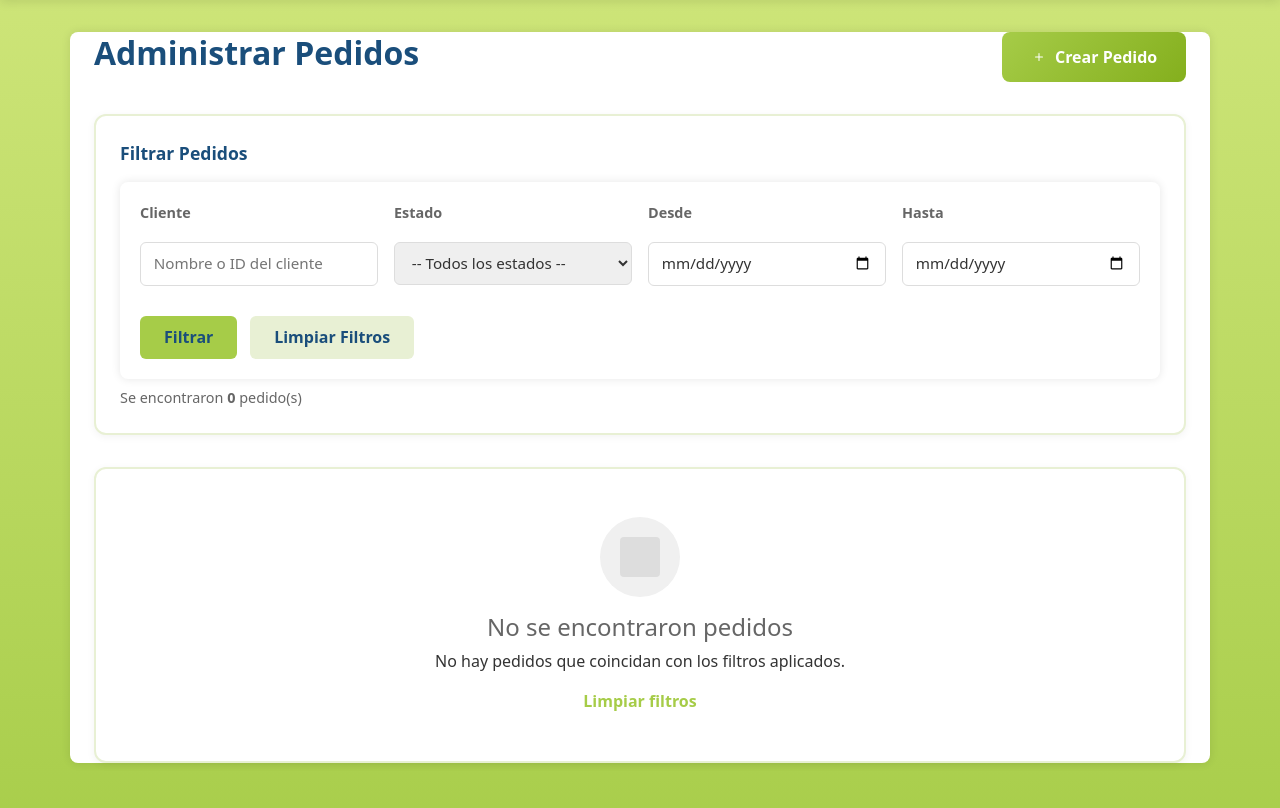
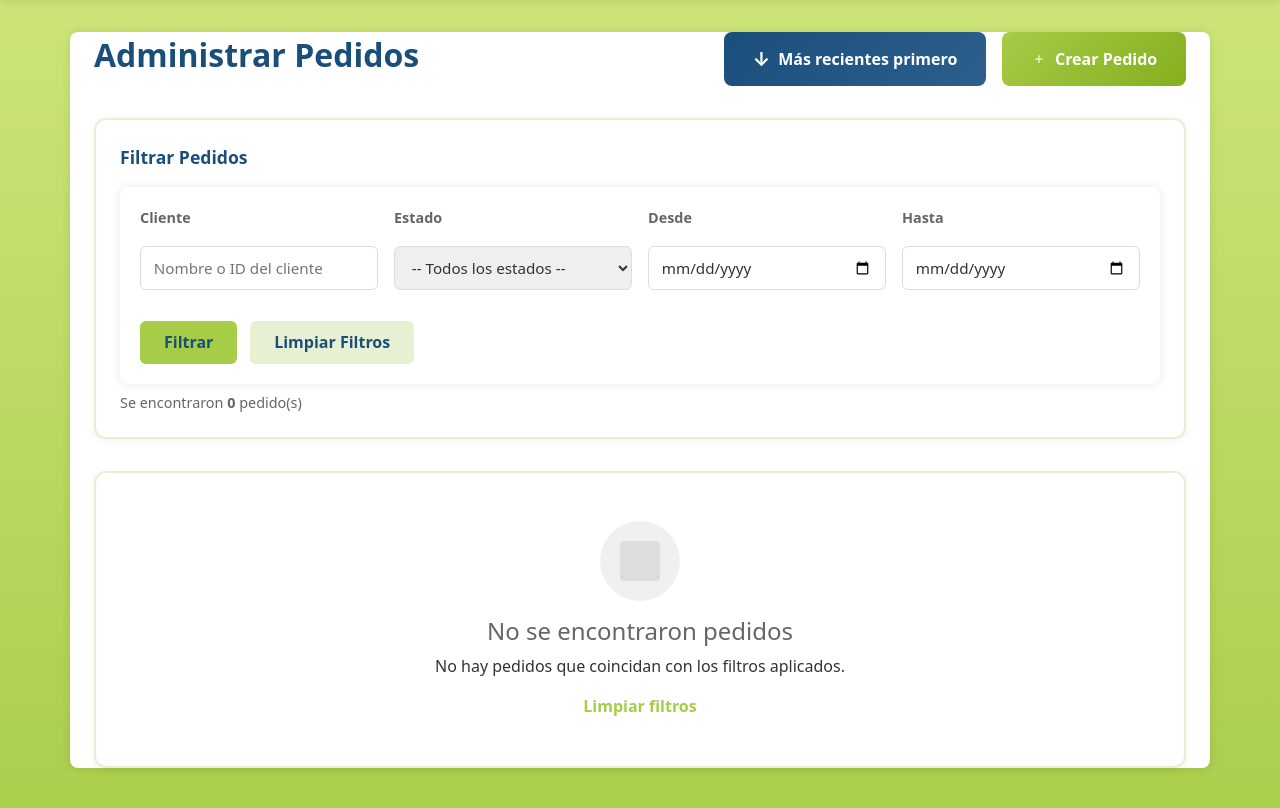
Before and after one commit to Fabianxxo27/La-Lavanderia, a Flask app: template templates/pedidos.html in a window 1280 px wide. Shown: the part 93-901 px from the top of the page. Run offline with Flask 3, Linux system fonts and the light colour scheme; the template is opened without the code that fills it, so the values that code supplies are empty; some libraries are stand-ins or nearby versions.

Commit message:
Agregar botón de ordenamiento en pedidos (más recientes/más antiguos)

```diff
--- a/app.py
+++ b/app.py
@@ -718,6 +718,7 @@ def pedidos():
     estado_filter = request.args.get('estado', '').strip()
     fecha_desde = request.args.get('desde', '').strip()
     fecha_hasta = request.args.get('hasta', '').strip()
+    orden = request.args.get('orden', 'desc').strip().lower()  # 'asc' o 'desc'
 
     # Construir query base
     query = """
@@ -749,7 +750,11 @@ def pedidos():
         query += " AND DATE(p.fecha_ingreso) <= :hasta"
         params['hasta'] = fecha_hasta
 
-    query += " ORDER BY p.id_pedido ASC"
+    # Agregar orden (último a primero o primero a último)
+    if orden == 'asc':
+        query += " ORDER BY p.id_pedido ASC"
+    else:
+        query += " ORDER BY p.id_pedido DESC"
 
     pedidos = run_query(query, params, fetchall=True)
 
@@ -765,7 +770,8 @@ def pedidos():
                          estado_filter=estado_filter,
                          fecha_desde=fecha_desde,
                          fecha_hasta=fecha_hasta,
-                         estados=estados)
+                         estados=estados,
+                         orden=orden)
 
 
 # -----------------------------------------------
--- a/templates/pedidos.html
+++ b/templates/pedidos.html
@@ -230,6 +230,27 @@
     box-shadow: 0 4px 12px rgba(166, 204, 72, 0.3);
   }
 
+  .btn-orden {
+    background: linear-gradient(135deg, #1a4e7b 0%, #2d5f8d 100%) !important;
+    color: white !important;
+    padding: 0.8rem 1.8rem;
+    border: none;
+    border-radius: 8px;
+    font-weight: 700;
+    text-decoration: none;
+    transition: all 0.2s ease;
+    display: inline-flex;
+    align-items: center;
+    gap: 0.5rem;
+    cursor: pointer;
+  }
+
+  .btn-orden:hover {
+    background: linear-gradient(135deg, #0d1d2a 0%, #1a4e7b 100%) !important;
+    transform: translateY(-2px);
+    box-shadow: 0 4px 12px rgba(26, 78, 123, 0.3);
+  }
+
   .empty-state {
     text-align: center;
     padding: 3rem;
@@ -288,6 +309,16 @@
 
 <div class="header-section">
   <h2 style="color: #1a4e7b; font-weight: 800;">Administrar Pedidos</h2>
+  <div style="display: flex; gap: 1rem; flex-wrap: wrap;">
+    {% set nuevo_orden = 'asc' if orden == 'desc' else 'desc' %}
+    {% set icono_orden = '↑' if orden == 'asc' else '↓' %}
+    {% set texto_orden = 'Más antiguos primero' if orden == 'desc' else 'Más recientes primero' %}
+
+    <a href="{{ url_for('pedidos', cliente=cliente_filter, estado=estado_filter, desde=fecha_desde, hasta=fecha_hasta, orden=nuevo_orden) }}" class="btn-orden">
+      <span style="font-size: 1.2rem;">{{ icono_orden }}</span>
+      {{ texto_orden }}
+    </a>
+
     <a href="{{ url_for('agregar_pedido') }}" class="btn-crear">
       <svg width="16" height="16" fill="currentColor" viewBox="0 0 16 16">
         <path d="M8 4a.5.5 0 0 1 .5.5v3h3a.5.5 0 0 1 0 1h-3v3a.5.5 0 0 1-1 0v-3h-3a.5.5 0 0 1 0-1h3v-3A.5.5 0 0 1 8 4z"/>
@@ -295,11 +326,13 @@
       Crear Pedido
     </a>
   </div>
+</div>
 
 <!-- Filtros -->
 <div class="filter-section">
   <div class="filter-title">Filtrar Pedidos</div>
   <form method="get" action="{{ url_for('pedidos') }}">
+    <input type="hidden" name="orden" value="{{ orden }}">
     <div class="filter-row">
       <div class="filter-group">
         <label>Cliente</label>
```
Lines whose indentation alone changed are shown as unchanged.
